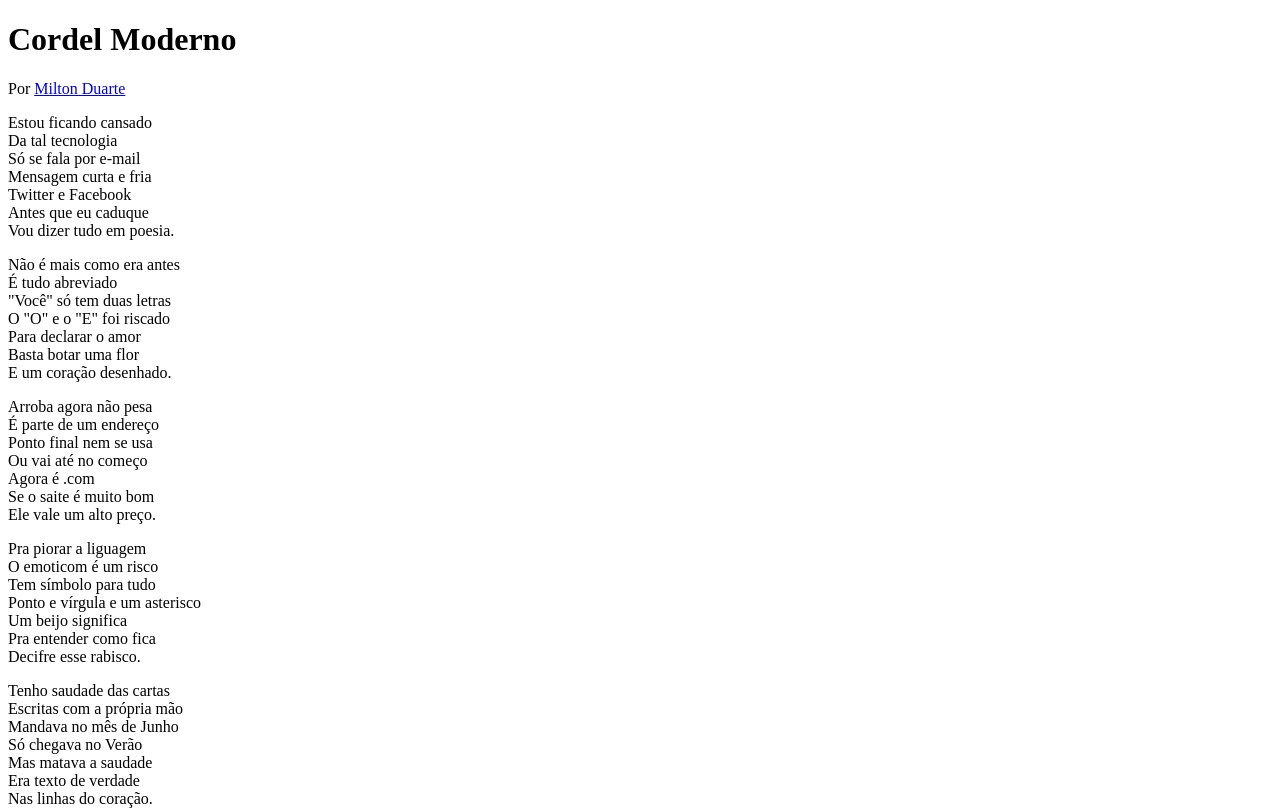
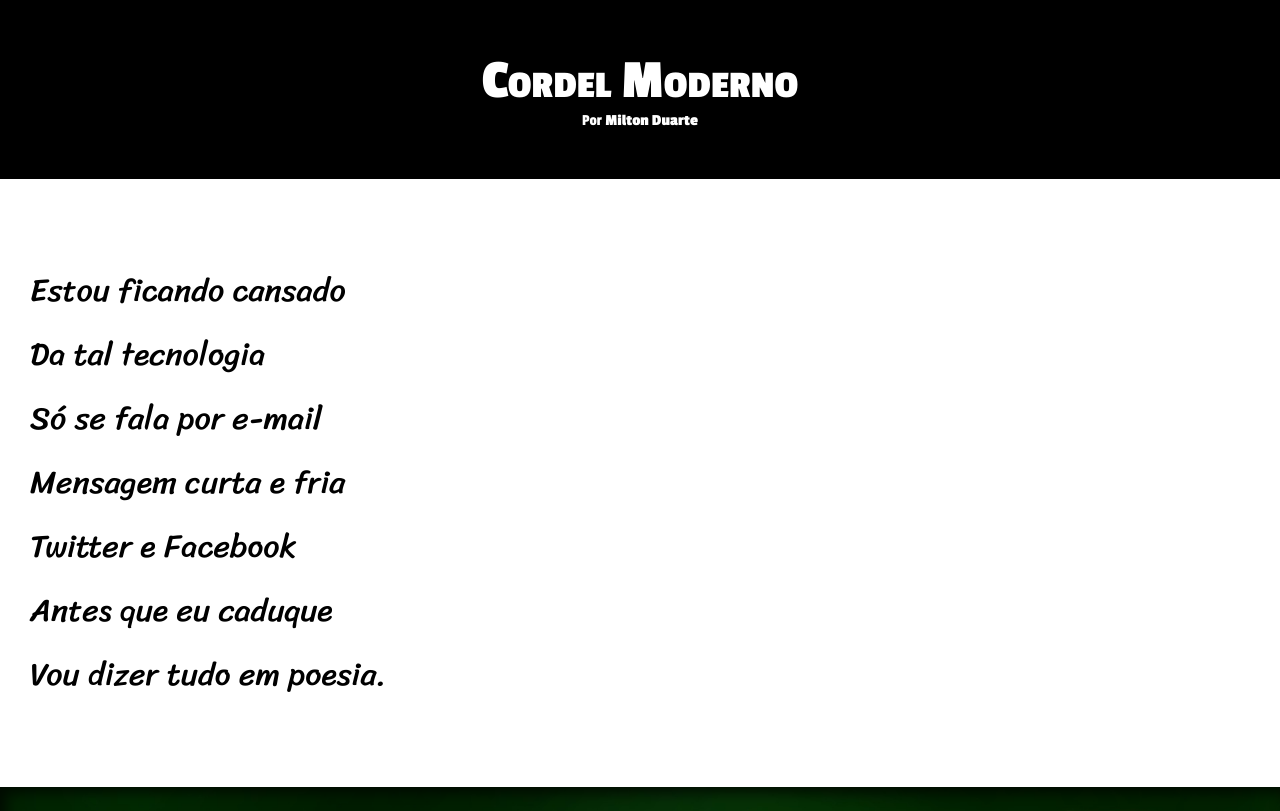
Before and after one commit to devhenriquemares/html-css, a plain HTML site: page desafios/modulo-3/d012/index.html in a window 1280 px wide. Shown: the top 811 px of the page. Drawn offline with Linux system fonts and the light colour scheme.

Commit message:
finalização do projeto cordel

```diff
--- a/desafios/modulo-3/d012/index.html
+++ b/desafios/modulo-3/d012/index.html
@@ -9,9 +9,9 @@
 <body>
     <header>
         <h1>Cordel Moderno</h1>
-        Por <a href="https://www.recantodasletras.com.br/poesias/3186743" target="_blank">Milton Duarte</a>
+        <p>Por <a href="https://www.recantodasletras.com.br/poesias/3186743" target="_blank">Milton Duarte</a></p>
     </header>
-    <section>
+    <section class="normal">
         <p>
             Estou ficando cansado <br>
             Da tal tecnologia <br>
@@ -22,7 +22,7 @@
             Vou dizer tudo em poesia.
         </p>
     </section>
-    <section>
+    <section class="imagem" id="img01">
         <p>
             Não é mais como era antes <br>
             É tudo abreviado <br>
@@ -33,7 +33,7 @@
             E um coração desenhado.
         </p>
     </section>
-    <section>
+    <section class="normal">
         <p>
             Arroba agora não pesa <br>
             É parte de um endereço <br>
@@ -54,7 +54,7 @@
             Decifre esse rabisco.
         </p>
     </section>
-    <section>
+    <section class="imagem" id="img02">
         <p>
             Tenho saudade das cartas <br>
             Escritas com a própria mão <br>
@@ -65,7 +65,7 @@
             Nas linhas do coração.
         </p>
     </section>
-    <section>
+    <section class="normal">
         <p>
             Agora, escrevo e envio <br>
             Chegando na mesma hora <br>
--- a/desafios/modulo-3/d012/src/css/style.css
+++ b/desafios/modulo-3/d012/src/css/style.css
@@ -0,0 +1,103 @@
+@charset "UTF-8";
+
+@import url('https://fonts.googleapis.com/css2?family=Passion+One:wght@400;700;900&display=swap');
+
+@import url('https://fonts.googleapis.com/css2?family=Sriracha&display=swap');
+
+:root{
+    --fonte1: Verdana, Geneva, Tahoma, sans-serif;
+    --fonte2: 'Passion One', cusrive;
+    --fonte3: 'Sriracha', cursive;
+}
+
+*{
+    margin: 0;
+    padding: 0;
+}
+
+html, body{
+    min-height: 100vh;
+    background-color: darkgray;
+    font-family: var(--fonte1);
+}
+
+header{
+    background-color: black;
+    color: white;
+    text-align: center;
+    font-family: var(--fonte2);
+}
+
+header > h1{
+    padding-top: 50px;
+    font-variant: small-caps;
+    font-size: 3.5em;
+}
+
+header > p{
+    padding-bottom: 50px;
+}
+
+a{
+    color: white;
+    text-decoration: none;
+    font-weight: bolder;
+}
+
+a:hover{
+    text-decoration: underline;
+}
+
+section{
+    padding-top: 10vh;
+    padding-bottom: 10vh;
+    line-height: 2em;
+    padding-left: 30px;
+    font-family: var(--fonte3);
+    font-size: 2em;
+}
+
+section.normal{
+    background-color: white;
+    color: black;
+}
+
+section.imagem{
+    background-color: rgb(69, 69, 69);
+    background-size: cover;
+    background-attachment: fixed;
+    box-shadow: 6px 6px 13px rgba(0, 0, 0, 0.682) inset;
+    color: white;
+}
+
+section.imagem > p{
+    display: inline-block;
+    padding: 15px;
+    background-color: rgba(0, 0, 0, 0.618);
+    text-shadow: 2px 2px 0 black;
+}
+
+@media screen and (max-width: 500px)
+{
+    section.imagem{
+        display: flex;
+        justify-content: center;
+        padding-left: 0;
+    }
+}
+
+section#img01{
+    background-image: url('../imagens/background001.jpg');
+    background-position: right center;
+}
+
+section#img02{
+    background-image: url('../imagens/background002.jpg');
+}
+
+footer{
+    background-color: black;
+    color: white;
+    text-align: center;
+    padding: 10px;
+}
```
